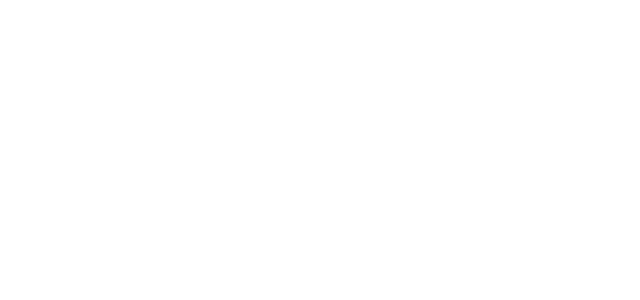
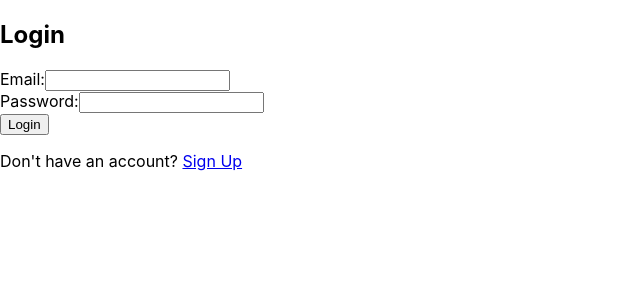
Before and after one commit to SgO1337/frontend-proyecto-tic1-grupo-6, a React (Create React App) app: page /login in a window 1280 px wide. Before the commit this address had no page. Shown: the top 300 px of the page, without its empty margins (0-640 px from the left). Built offline with nearby package versions, Linux system fonts and the light colour scheme.

Commit message:
modificacion-datos-usuario

```diff
--- a/src/App.js
+++ b/src/App.js
@@ -4,6 +4,7 @@
 import UserTable from './components/UserTable';
 import UserForm from './components/UserForm';
 import HomePage from './components/HomePage';
+import LoginPage from './components/LoginPage';
 
 const App = () => {
   return (
@@ -11,9 +12,10 @@
       <Routes>
           <Route path="/" element={<HomePage />} /> {/* Página de inicio con la cartelera */}
           <Route path="/app" element={<UserTable />} /> {/* Página principal */}
-          {/*<Route path="/login" element={<LoginPage />} /> {/* Página de inicio de sesión */}
+          <Route path="/login" element={<LoginPage />} /> {/* Página de inicio de sesión*/ }
           <Route path="/create" element={<UserForm />} />
           <Route path="/edit/:id" element={<UserForm />} />
+          <Route path="/signup" element={<UserForm />} />
       </Routes>
     </Router>
   );
--- a/src/components/HomePage.js
+++ b/src/components/HomePage.js
@@ -8,7 +8,7 @@
     const navigate = useNavigate();
 
     const handleLogin = () => {
-        navigate('/app'); // Redirige a la página principal
+        navigate('/login'); // Redirige a la página principal
     };
 
     return (
--- a/src/components/LoginPage.js
+++ b/src/components/LoginPage.js
@@ -15,20 +15,29 @@
     };
 
     // To handle the form submission
-    const handleSubmit = (event) => {
+    const handleSubmit = async (event) => {
         event.preventDefault();
 
-        // Supongamos que estos son datos simulados para validación
-        const registeredEmail = "user@example.com"; // Email registrado simulado
-        const registeredPassword = "password123"; // Contraseña registrada simulada
+        try {
+            // checks if the email is registered
+            const response = await axios.post('/api/auth/login', user);
 
-        if (user.email !== registeredEmail) {
-            setError('El email no está registrado.');
-        } else if (user.password !== registeredPassword) {
-            setError('El email y la contraseña no coinciden.');
-        } else {
-            setError('');
-            navigate('/app'); // Redirige al usuario si el login es exitoso
+            if (response.data.success) {
+                // succesful login, redirect to the main page
+                navigate('/');
+            } else {
+                // show the error message
+                setError(response.data.message);
+            }
+        } catch (error) {
+            // Handle the error
+            if (error.response && error.response.status === 404) {
+                setError('El email no está registrado.');
+            } else if (error.response && error.response.status === 401) {
+                setError('El email y la contraseña no coinciden.');
+            } else {
+                setError('Ocurrió un error al iniciar sesión. Por favor, inténtalo de nuevo.');
+            }
         }
     };
 
@@ -59,6 +68,7 @@
                 {error && <p style={{ color: 'red' }}>{error}</p>} {/* Muestra la advertencia de error */}
                 <button type="submit">Login</button>
             </form>
+            <p>Don't have an account? <a href="/signup">Sign Up</a></p>
         </div>
     );
 };
--- a/src/components/UserForm.js
+++ b/src/components/UserForm.js
@@ -4,7 +4,7 @@
 import { useParams } from 'react-router-dom';
 
 const UserForm = () => {
-  const [user, setUser] = useState({ username: '', email: '' });
+  const [user, setUser] = useState({ email: '', password: '' });
   const { id } = useParams(); // Get user ID from the route if editing
 
   useEffect(() => {
@@ -37,17 +37,17 @@
       <h1>{id ? 'Edit User' : 'Create New User'}</h1>
       <form onSubmit={handleSubmit}>
         <input
-          type="text"
-          placeholder="Username"
-          value={user.username}
-          onChange={(e) => setUser({ ...user, username: e.target.value })}
-          required
-        />
-        <input
           type="email"
           placeholder="Email"
           value={user.email}
           onChange={(e) => setUser({ ...user, email: e.target.value })}
+          required
+        />
+        <input
+          type="password"
+          placeholder="password"
+          value={user.password}
+          onChange={(e) => setUser({ ...user, password: e.target.value })}
           required
         />
         <button type="submit">{id ? 'Update User' : 'Create User'}</button>
--- a/src/components/UserTable.js
+++ b/src/components/UserTable.js
@@ -27,8 +27,8 @@
         <thead>
           <tr>
             <th>ID</th>
-            <th>Username</th>
             <th>Email</th>
+            <th>Password</th>
             <th>Actions</th>
           </tr>
         </thead>
@@ -36,8 +36,8 @@
           {users.map(user => (
             <tr key={user.id}>
               <td>{user.id}</td>
-              <td>{user.username}</td>
               <td>{user.email}</td>
+              <td>{user.password}</td>
               <td>
                 <button onClick={() => window.location.href=`/edit/${user.id}`}>Edit</button>
                 <button onClick={() => handleDelete(user.id)}>Delete</button>
```
